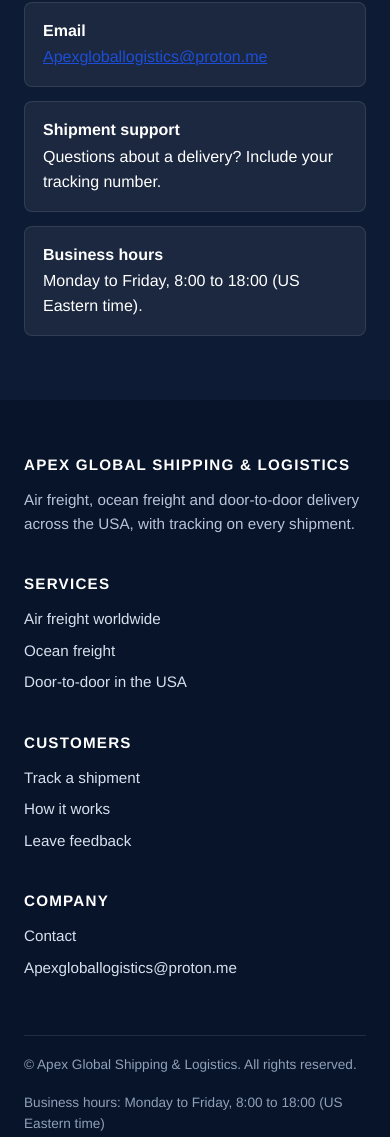
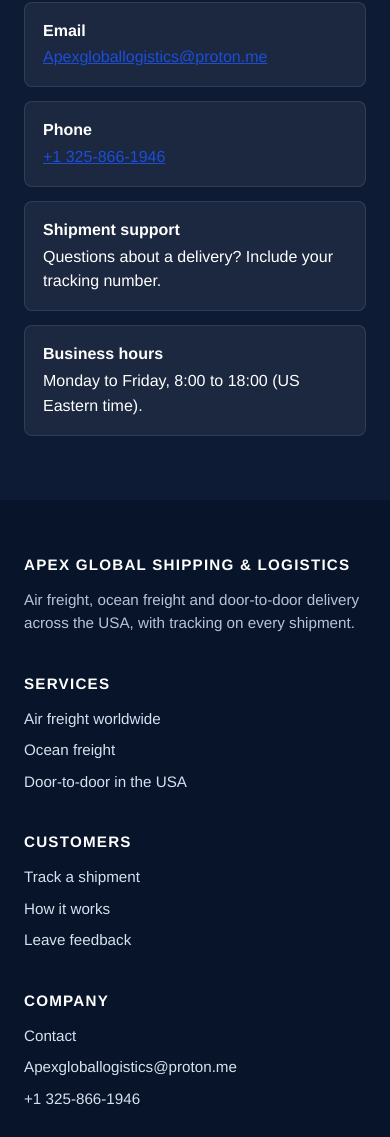
Before and after one commit to Az054054/apexlogistics-site, a plain HTML site: page index.html in a window 390 px wide. Shown: the part 5365-6502 px from the top of the page. Drawn offline with Linux system fonts and the light colour scheme.

Commit message:
Add company phone number

```diff
--- a/index.html
+++ b/index.html
@@ -391,6 +391,7 @@
         <div class="info-list">
           <div><strong>Sales and quotes</strong>Air, ocean and USA door-to-door pricing.</div>
           <div><strong>Email</strong><a href="mailto:Apexgloballogistics@proton.me">Apexgloballogistics@proton.me</a></div>
+          <div><strong>Phone</strong><a href="tel:+13258661946">+1 325-866-1946</a></div>
           <div><strong>Shipment support</strong>Questions about a delivery? Include your tracking number.</div>
           <div><strong>Business hours</strong>Monday to Friday, 8:00 to 18:00 (US Eastern time).</div>
         </div>
@@ -420,6 +421,7 @@
         <h3>Company</h3>
         <p><a href="#contact">Contact</a></p>
         <p><a href="mailto:Apexgloballogistics@proton.me">Apexgloballogistics@proton.me</a></p>
+        <p><a href="tel:+13258661946">+1 325-866-1946</a></p>
       </div>
       <div class="legal">
         <span>© Apex Global Shipping &amp; Logistics. All rights reserved.</span>
```
